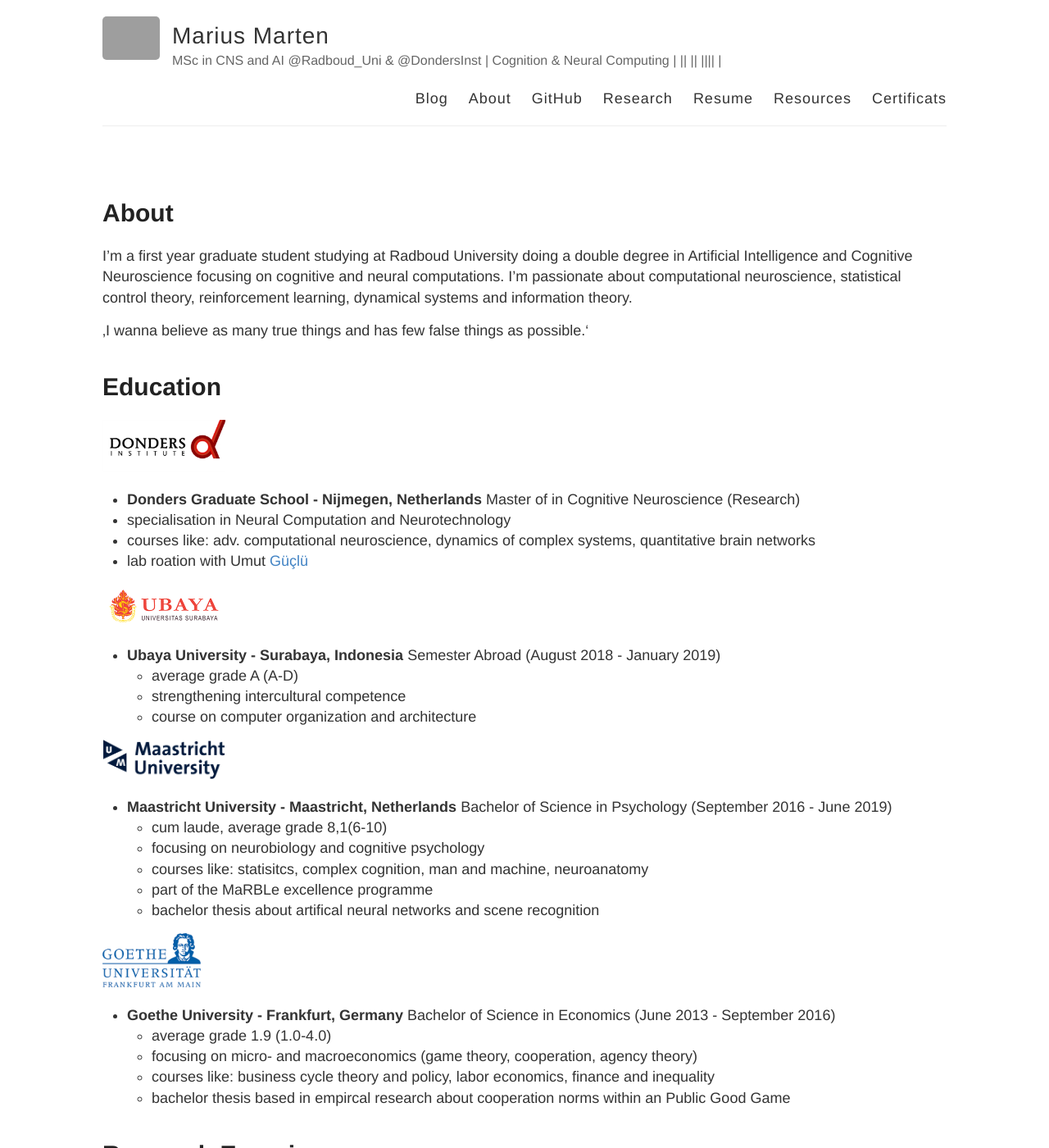
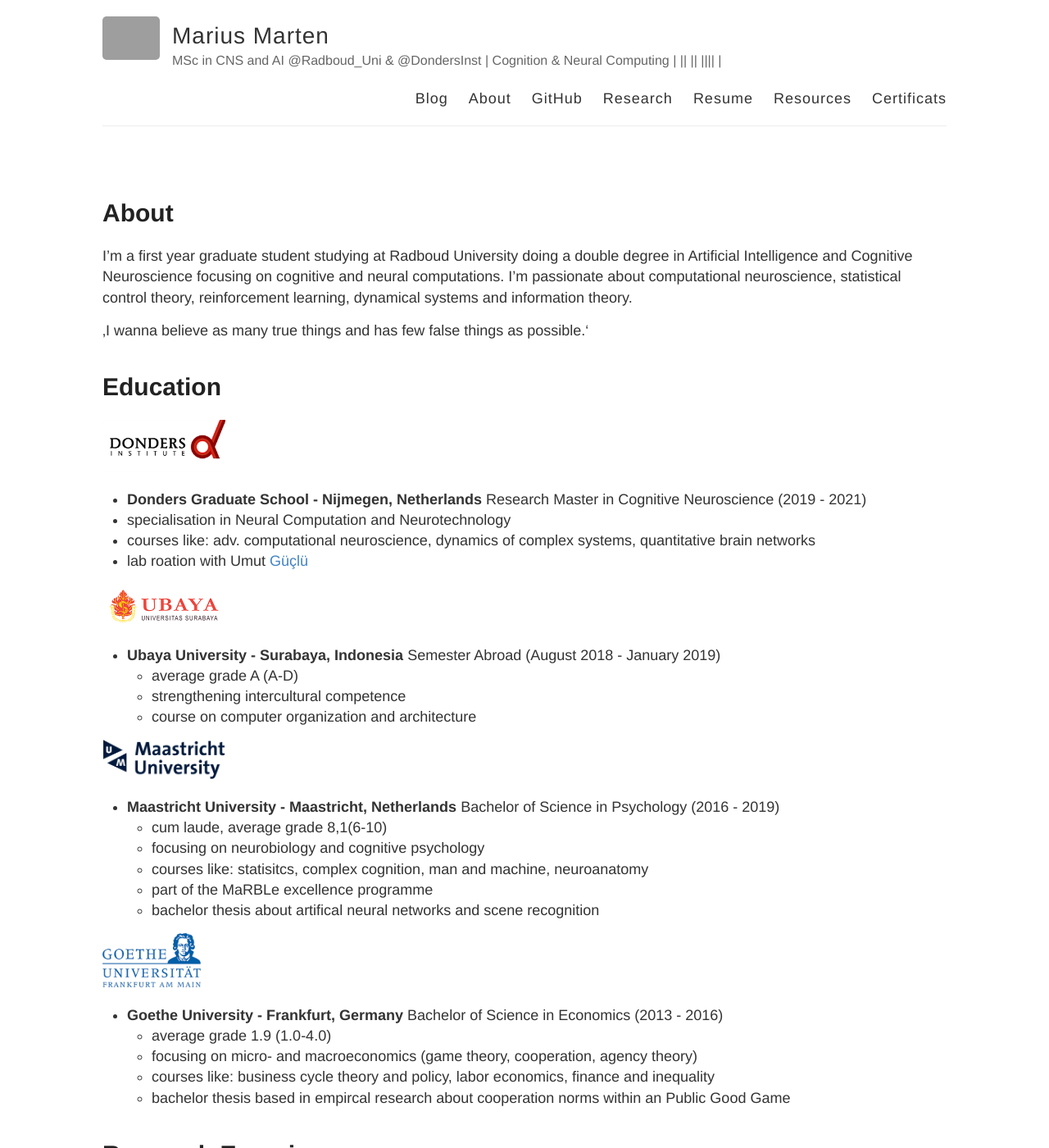
Before and after one commit to Mariusmarten/mariusmarten.github.io, a Jekyll site: the page built from about.md, in a window 1280 px wide and 1400 px high. Shown: the whole window at 82% size. Built offline with Jekyll 4.4.1, drawn with Linux system fonts in a browser that asks for light colours; grey boxes are pictures that could not be loaded.

Commit message:
Update about.md

```diff
--- a/about.md
+++ b/about.md
@@ -12,7 +12,7 @@ I'm a first year graduate student studying at Radboud University doing a double
 
 <img src="/assets/donders_logo.jpg" width="150">
 
-* **Donders Graduate School - Nijmegen, Netherlands** Master of in Cognitive Neuroscience (Research)
+* **Donders Graduate School - Nijmegen, Netherlands** Research Master in Cognitive Neuroscience (2019 - 2021)
 - specialisation in Neural Computation and Neurotechnology
 - courses like: adv. computational neuroscience, dynamics of complex systems, quantitative brain networks
 - lab roation with Umut [Güçlü](https://www.ru.nl/english/people/guclu-u/)
@@ -28,7 +28,7 @@ I'm a first year graduate student studying at Radboud University doing a double
 
 <img src="/assets/Maasi.png" width="150">
 
-* **Maastricht University - Maastricht, Netherlands** Bachelor of Science in Psychology (September 2016 - June 2019)
+* **Maastricht University - Maastricht, Netherlands** Bachelor of Science in Psychology (2016 - 2019)
   - cum laude, average grade 8,1(6-10)
   - focusing on neurobiology and cognitive psychology
   - courses like: statisitcs, complex cognition, man and machine, neuroanatomy
@@ -38,7 +38,7 @@ I'm a first year graduate student studying at Radboud University doing a double
 
 <img src="/assets/Goethe.png" width="120">
 
-* **Goethe University - Frankfurt, Germany** Bachelor of Science in Economics (June 2013 - September 2016)
+* **Goethe University - Frankfurt, Germany** Bachelor of Science in Economics (2013 - 2016)
   - average grade 1.9 (1.0-4.0)
   - focusing on micro- and macroeconomics (game theory, cooperation, agency theory)
   - courses like: business cycle theory and policy, labor economics, finance and inequality
```
